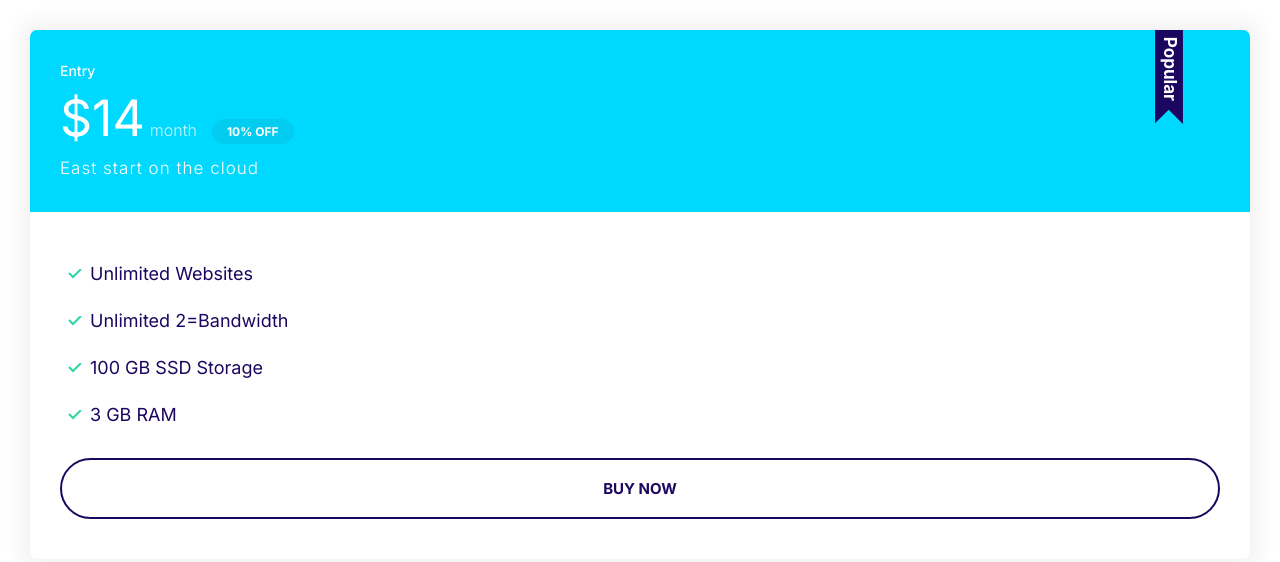
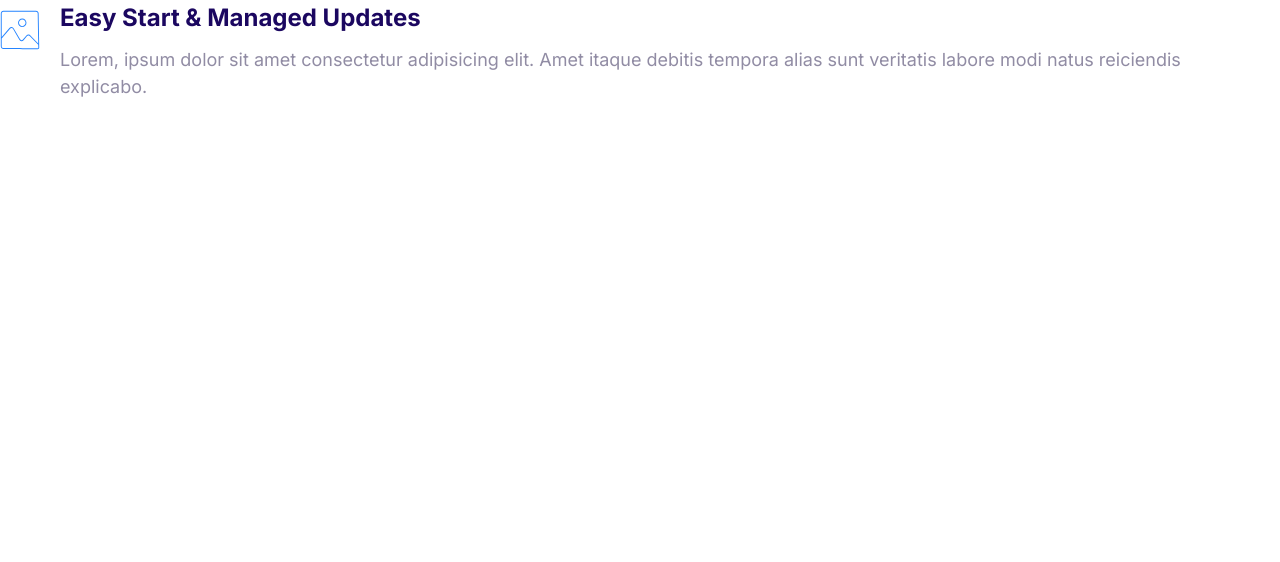
Before and after one commit to panospd/moshify, a plain HTML site: page index.html in a window 1280 px wide. Drawn offline with Linux system fonts and the light colour scheme.

Commit message:
Implemented media objects component

```diff
--- a/css/styles.css
+++ b/css/styles.css
@@ -367,3 +367,20 @@ a {
         font-size: 1.7rem;
     }
 }
+
+/* Media */
+.media {
+    display: flex;
+}
+
+.media__title {
+    margin-top: 0;
+}
+
+.media__body {
+    margin: 0 2rem;
+}
+
+.media__image {
+    margin-top: 1rem;
+}
--- a/index.html
+++ b/index.html
@@ -14,26 +14,18 @@
         <title>Document</title>
     </head>
     <body>
-        <div style="width: 100%; padding: 30px">
-            <div class="plan plan--polular">
-                <div class="card card--secondary">
-                    <header class="card__header">
-                        <h3 class="plan__name">Entry</h3>
-                        <span class="plan__price">$14</span>
-                        <span class="plan__billing-cycle">month</span>
-                        <span class="badge badge--secondary badge--small">10% OFF</span>
-                        <span class="plan__description">East start on the cloud</span>
-                    </header>
-                    <div class="card__body">
-                        <ul class="list list--tick">
-                            <li class="list__item">Unlimited Websites</li>
-                            <li class="list__item">Unlimited 2=Bandwidth</li>
-                            <li class="list__item">100 GB SSD Storage</li>
-                            <li class="list__item">3 GB RAM</li>
-                        </ul>
-                        <button class="btn btn--outline btn--block">Buy now</button>
-                    </div>
-                </div>
+        <div class="media">
+            <div class="media__image">
+                <svg class="icon icon--primary">
+                    <use xlink:href="images/sprite.svg#snap"></use>
+                </svg>
+            </div>
+            <div class="media__body">
+                <h3 class="media__title">Easy Start & Managed Updates</h3>
+                <p>
+                    Lorem, ipsum dolor sit amet consectetur adipisicing elit. Amet itaque debitis tempora alias sunt
+                    veritatis labore modi natus reiciendis explicabo.
+                </p>
             </div>
         </div>
     </body>
```
Also changed, not shown: components/media.html (added, +14 -0 lines).
